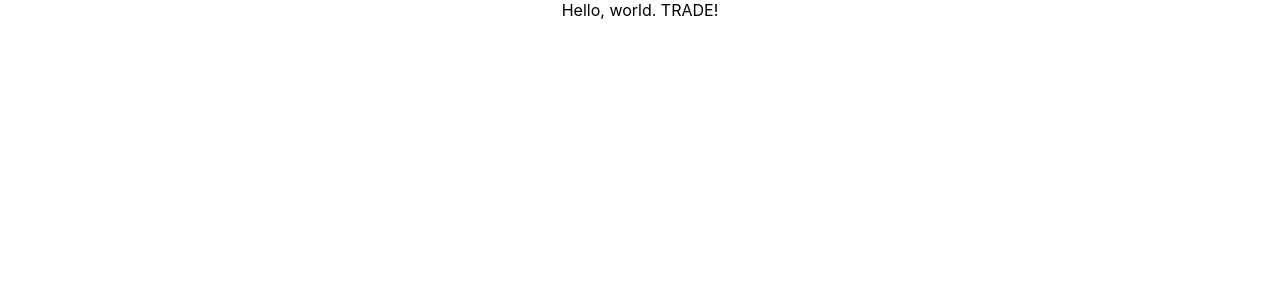
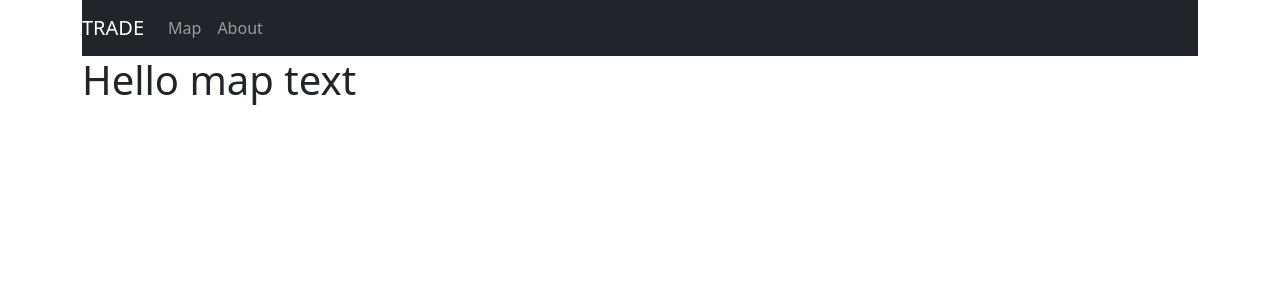
Before and after one commit to dpadron08/trade, a React (Create React App) app in the folder frontend/: page / in a window 1280 px wide. Shown: the top 300 px of the page. Built offline with nearby package versions, Linux system fonts and the light colour scheme.

Commit message:
Create navbar and navigation using reactroutes

```diff
--- a/frontend/package.json
+++ b/frontend/package.json
@@ -9,6 +9,7 @@
     "bootstrap": "^5.1.3",
     "react": "^18.0.0",
     "react-dom": "^18.0.0",
+    "react-router-dom": "^6.3.0",
     "react-scripts": "5.0.1",
     "web-vitals": "^2.1.4"
   },
--- a/frontend/src/App.js
+++ b/frontend/src/App.js
@@ -1,10 +1,37 @@
-import logo from './logo.svg';
-import './App.css';
+import "bootstrap/dist/css/bootstrap.min.css";
+import react from "react";
+import { BrowserRouter, Link, Routes, Route } from "react-router-dom";
+import Map from "./pages/map";
+import About from "./pages/about";
 
 function App() {
   return (
     <div className="App">
-      Hello, world. TRADE!
+      <BrowserRouter>
+      <div className="container">
+      <nav className="navbar navbar-expand navbar-dark bg-dark">
+        <a href="/" className="navbar-brand">
+          TRADE
+        </a>
+        <div className="navbar-nav mr-auto">
+          <li className="nav-item">
+            <Link to="/" className="nav-link">
+              Map
+            </Link>
+          </li>
+          <li className="nav-item" >
+            <Link to="/about" className="nav-link">
+              About
+            </Link>
+          </li>
+        </div>
+      </nav>
+        <Routes>
+          <Route path="/" element={<Map text="map text"/>}/>
+          <Route path="/about" element={<About text="about text"/>}/>
+        </Routes>
+      </div>
+      </BrowserRouter>
     </div>
   );
 }
--- /dev/null
+++ b/frontend/src/pages/about.js
@@ -0,0 +1,7 @@
+import React from "react";
+
+function About(props) {
+  return (<h1> Hello {props.text} </h1>)
+}
+
+export default About;
--- /dev/null
+++ b/frontend/src/pages/map.js
@@ -0,0 +1,8 @@
+import React from "react";
+
+function Map(props) {
+
+  return (<h1>Hello {props.text}</h1>);
+}
+
+export default Map;
```
Also changed, not shown: 1 other file (tests, documents, lock files or other folders).
